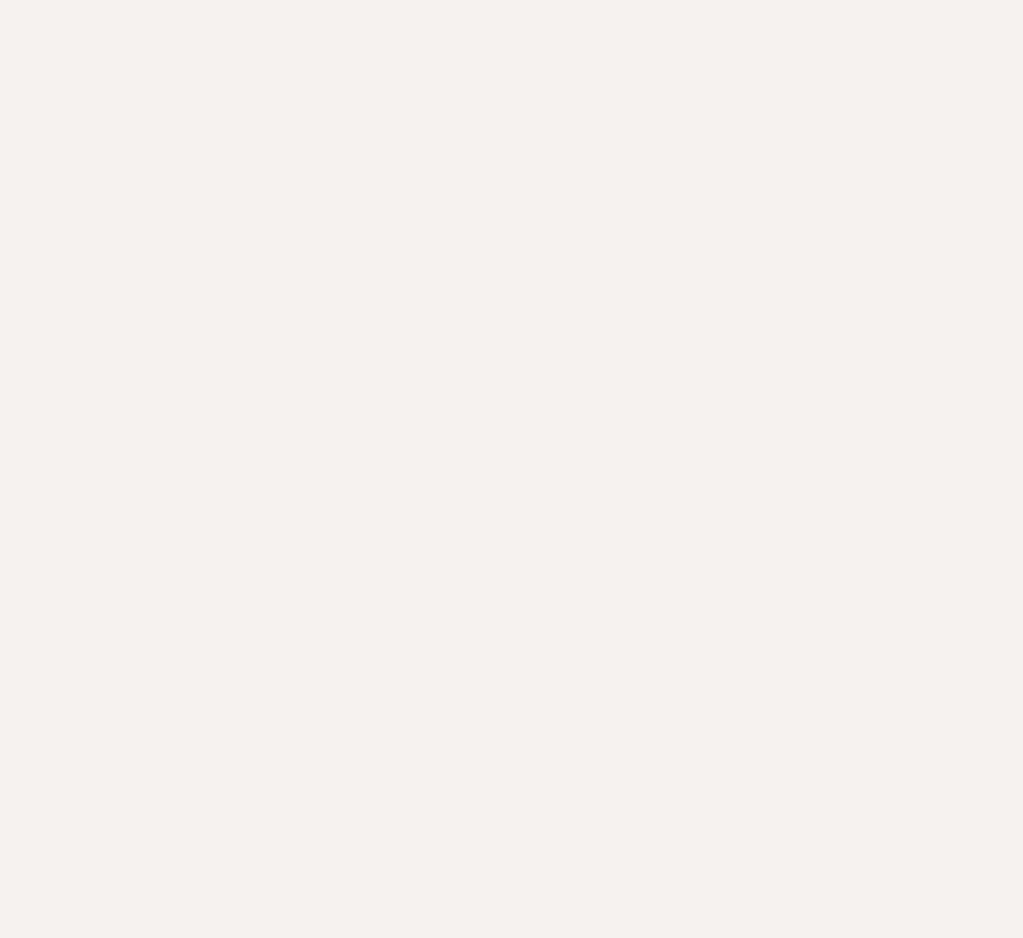
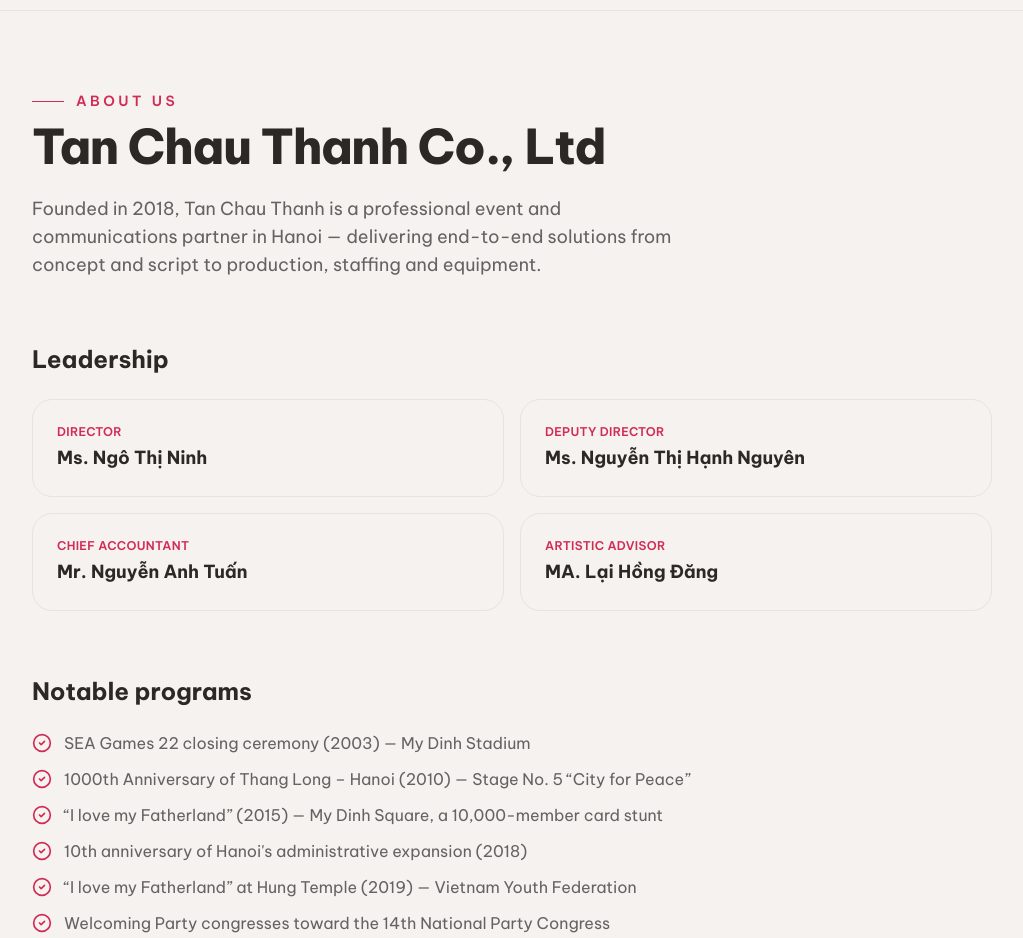
Before and after one commit to thphattt/JobWeb, a Next.js app: page /en/gioi-thieu in a window 1280 px wide. Before the commit this address had no page. Shown: the part 54-992 px from the top of the page, without its empty margins (128-1151 px from the left). Before the commit the page ends 800 px from the top, so only its background shows below. Built offline with nearby package versions, Linux system fonts and the light colour scheme.

Commit message:
feat: add contact and about pages with localization support and update links in homepage

```diff
--- /dev/null
+++ b/src/app/[locale]/dich-vu/page.tsx
@@ -0,0 +1,53 @@
+import { getTranslations, setRequestLocale } from 'next-intl/server';
+import { Clapperboard, CalendarCheck, Users, Speaker } from 'lucide-react';
+
+const services = [
+  { key: 'direction', Icon: Clapperboard },
+  { key: 'production', Icon: CalendarCheck },
+  { key: 'talent', Icon: Users },
+  { key: 'equipment', Icon: Speaker }
+] as const;
+
+export default async function ServicesPage({
+  params
+}: {
+  params: Promise<{ locale: string }>;
+}) {
+  const { locale } = await params;
+  setRequestLocale(locale);
+  const t = await getTranslations();
+
+  return (
+    <div className="mx-auto max-w-5xl px-4 py-16 sm:px-6 sm:py-20 lg:px-8">
+      <p className="flex items-center gap-3 text-sm font-semibold uppercase tracking-[0.25em] text-accent">
+        <span className="h-px w-8 bg-accent" aria-hidden />
+        {t('servicesPage.eyebrow')}
+      </p>
+      <h1 className="mt-3 font-display text-4xl font-extrabold tracking-tight text-ink sm:text-5xl">
+        {t('servicesPage.title')}
+      </h1>
+      <p className="mt-6 max-w-2xl text-lg text-ink-2">
+        {t('servicesPage.lead')}
+      </p>
+
+      <div className="mt-12 grid gap-6 sm:grid-cols-2">
+        {services.map(({ key, Icon }) => (
+          <article
+            key={key}
+            className="rounded-card border border-rule bg-paper p-8"
+          >
+            <div className="flex size-12 items-center justify-center rounded-card bg-brand-gradient text-accent-ink">
+              <Icon className="size-6" aria-hidden />
+            </div>
+            <h2 className="mt-5 font-display text-xl font-bold text-ink">
+              {t(`services.items.${key}.title`)}
+            </h2>
+            <p className="mt-2 text-ink-2">
+              {t(`services.items.${key}.desc`)}
+            </p>
+          </article>
+        ))}
+      </div>
+    </div>
+  );
+}
--- /dev/null
+++ b/src/app/[locale]/gioi-thieu/page.tsx
@@ -0,0 +1,73 @@
+import { getTranslations, setRequestLocale } from 'next-intl/server';
+import { CheckCircle2 } from 'lucide-react';
+
+const leaders = ['director', 'deputy', 'accountant', 'advisor'] as const;
+const programs = ['p1', 'p2', 'p3', 'p4', 'p5', 'p6'] as const;
+
+export default async function AboutPage({
+  params
+}: {
+  params: Promise<{ locale: string }>;
+}) {
+  const { locale } = await params;
+  setRequestLocale(locale);
+  const t = await getTranslations('aboutPage');
+
+  return (
+    <div className="mx-auto max-w-5xl px-4 py-16 sm:px-6 sm:py-20 lg:px-8">
+      <p className="flex items-center gap-3 text-sm font-semibold uppercase tracking-[0.25em] text-accent">
+        <span className="h-px w-8 bg-accent" aria-hidden />
+        {t('eyebrow')}
+      </p>
+      <h1 className="mt-3 font-display text-4xl font-extrabold tracking-tight text-ink sm:text-5xl">
+        {t('title')}
+      </h1>
+      <p className="mt-6 max-w-2xl text-lg text-ink-2">{t('lead')}</p>
+
+      <section className="mt-16">
+        <h2 className="font-display text-2xl font-bold text-ink">
+          {t('leadershipTitle')}
+        </h2>
+        <div className="mt-6 grid gap-4 sm:grid-cols-2">
+          {leaders.map((k) => (
+            <div
+              key={k}
+              className="rounded-card border border-rule bg-paper p-6"
+            >
+              <p className="text-xs font-semibold uppercase tracking-wide text-accent">
+                {t(`leaders.${k}.role`)}
+              </p>
+              <p className="mt-1 font-display text-lg font-bold text-ink">
+                {t(`leaders.${k}.name`)}
+              </p>
+            </div>
+          ))}
+        </div>
+      </section>
+
+      <section className="mt-16">
+        <h2 className="font-display text-2xl font-bold text-ink">
+          {t('programsTitle')}
+        </h2>
+        <ul className="mt-6 space-y-3">
+          {programs.map((k) => (
+            <li key={k} className="flex gap-3 text-ink-2">
+              <CheckCircle2
+                className="mt-0.5 size-5 shrink-0 text-accent"
+                aria-hidden
+              />
+              <span>{t(`programs.${k}`)}</span>
+            </li>
+          ))}
+        </ul>
+      </section>
+
+      <section className="mt-16 rounded-card bg-ink p-8 sm:p-10">
+        <h2 className="font-display text-2xl font-bold text-paper">
+          {t('collaboratorsTitle')}
+        </h2>
+        <p className="mt-4 text-paper/70">{t('collaborators')}</p>
+      </section>
+    </div>
+  );
+}
--- a/src/app/[locale]/page.tsx
+++ b/src/app/[locale]/page.tsx
@@ -50,14 +50,14 @@
           </p>
           <div className="mt-8 flex flex-wrap items-center gap-3">
             <Link
-              href="/"
+              href="/lien-he"
               className="inline-flex items-center gap-2 rounded-pill bg-brand-gradient px-7 py-3.5 text-sm font-semibold text-accent-ink transition-transform hover:-translate-y-0.5"
             >
               {t('hero.ctaPrimary')}
               <ArrowRight className="size-4" aria-hidden />
             </Link>
             <Link
-              href="/"
+              href="/dich-vu"
               className="inline-flex items-center gap-2 rounded-pill border border-ink/15 px-7 py-3.5 text-sm font-semibold text-ink transition-colors hover:border-ink/40"
             >
               {t('hero.ctaSecondary')}
@@ -100,7 +100,7 @@
             <div>
               <p className="text-lg text-paper/70">{t('about.body')}</p>
               <Link
-                href="/"
+                href="/gioi-thieu"
                 className="mt-5 inline-flex items-center gap-2 font-semibold text-accent hover:underline"
               >
                 {t('about.cta')}
@@ -156,7 +156,7 @@
             {t('contact.subtitle')}
           </p>
           <Link
-            href="/"
+            href="/lien-he"
             className="mt-8 inline-flex items-center gap-2 rounded-pill bg-brand-gradient px-7 py-3.5 text-sm font-semibold text-accent-ink transition-transform hover:-translate-y-0.5"
           >
             {t('contact.cta')}
```
Also changed, not shown: 1 other file (tests, documents, lock files or other folders).
